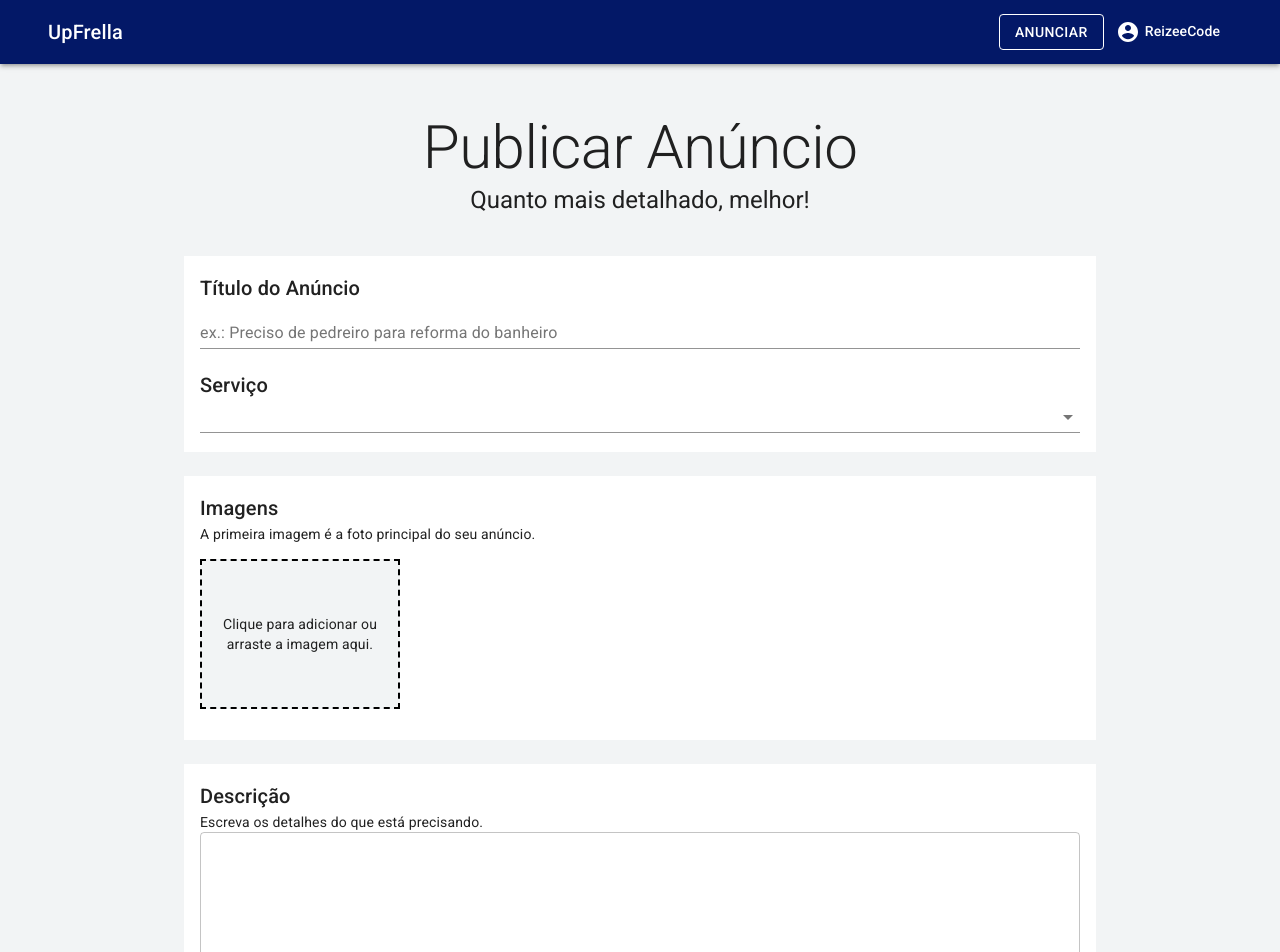
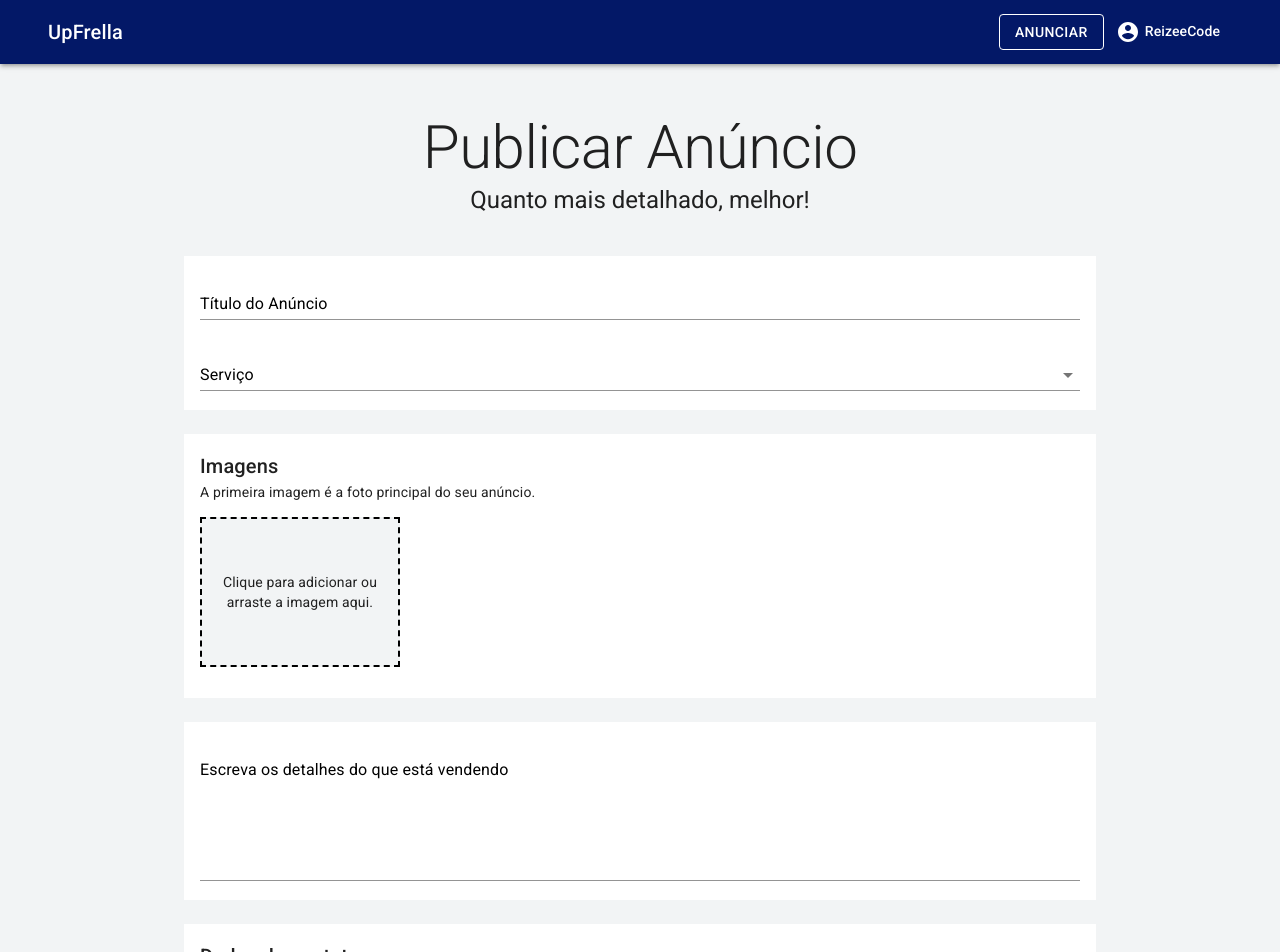
Before and after one commit to ReizeeCode/upfreela, a Next.js app: page /user/publish in a window 1280 px wide. Shown: the top 952 px of the page. Built offline with nearby package versions, Linux system fonts and the light colour scheme.

Commit message:
Validação do campo Descricao + Refatoração do FormControl na página 'publish'

```diff
--- a/pages/user/publish.js
+++ b/pages/user/publish.js
@@ -12,7 +12,9 @@ import {
   TextField,
   Typography,
   FormControl,
-  FormHelperText
+  FormHelperText,
+  Input,
+  InputLabel
 } from '@material-ui/core'
 
 import { useDropzone } from 'react-dropzone'
@@ -37,6 +39,10 @@ const useStyles = makeStyles((theme) => ({
     flexWrap: 'wrap',
     marginTop: 15,
   },
+  inputLabel: {
+    fontWeight: 400,
+    color: theme.palette.primary.main,
+  },
   dropzone: {
     display: 'flex',
     justifyContent: 'center',
@@ -47,7 +53,7 @@ const useStyles = makeStyles((theme) => ({
     height: 150,
     margin: '0 15px 15px 0',
     backgroundColor: theme.palette.background.default,
-    border: '2px dashed black'
+    border: '2px dashed black',
   },
   thumb: {
     position: 'relative',
@@ -87,9 +93,13 @@ const Publish = () => {
     title: yup.string()
       .min(6, 'Escreva um título com uma quantidade maior de caracteres')
       .max(100, 'Escreva um título com uma quantidade menor de caracteres')
-      .required('Obrigatório'),
+      .required('Campo requerido'),
 
-    nameService: yup.string().required('Obrigatório')
+    nameService: yup.string().required('Campo requerido'),
+
+    description: yup.string()
+      .min(30, 'Escreva um título com mais de 30 caracteres')
+      .required('Campo requerido'),
   })
 
   const classes = useStyles()
@@ -122,7 +132,8 @@ const Publish = () => {
       <Formik
         initialValues={{
           title: '',
-          nameService: ''
+          nameService: '',
+          description: ''
         }} //valores iniciais
         validationSchema={validationSchema} //isto é uma função
         onSubmit={(values) => {
@@ -151,33 +162,32 @@ const Publish = () => {
 
                 <br /><br />
 
+                {/* Container do campo Título e Serviço */}
                 <Container maxWidth="md" className={classes.boxContainer}>
                   <Box className={classes.box}>
-                    <Typography component="h6" variant="h6" color="textPrimary">
-                      Título do Anúncio
-                    </Typography>
-                    <TextField
+
+                    <FormControl error={errors.title} fullWidth>
+                      <InputLabel className={classes.inputLabel}>Título do Anúncio</InputLabel>
+                      <Input
                         name="title"
                         value={values.title}
                         onChange={handleChange}
-                      label="ex.: Preciso de pedreiro para reforma do banheiro"
-                      size="small"
-                      fullWidth={true} //(ocupa área toda do box)
-                      error={errors.title} //confere se existe algo em title
-                      helperText={errors.title} //texto que aparece no campo, exemplo: campo obrigatorio, puxando a informação do errors
+                        label="ex.: Preciso de um Pintor para uma parede 4X4"
                       />
+                      <FormHelperText>
+                        {errors.title}
+                      </FormHelperText>
+                    </FormControl>
 
                     <br /> <br />
-                    <Typography component="h6" variant="h6" color="textPrimary">
-                      Serviço
-                    </Typography>
+
                     <FormControl error={errors.nameService} fullWidth>
+                      <InputLabel className={classes.inputLabel}>Serviço</InputLabel>
                       <Select
                         name="nameService"
-                        value={values.category}
+                        value={values.nameService}
                         fullWidth
                         onChange={handleChange}
-
                       >
                         <MenuItem value="Pintura">Pintura</MenuItem>
                         <MenuItem value="Eletricista">Eletricista</MenuItem>
@@ -185,12 +195,14 @@ const Publish = () => {
                         <MenuItem value="Encanador">Encanador</MenuItem>
                       </Select>
                       <FormHelperText>
-                        { errors.nameService}
+                        {errors.nameService}
                       </FormHelperText>
                     </FormControl>
+
                   </Box>
                 </Container>
 
+                {/* Container de Imagens */}
                 <Container maxWidth="md" className={classes.boxContainer}>
                   <Box className={classes.box}>
                     <Typography component="h6" variant="h6" color="textPrimary">
@@ -236,23 +248,26 @@ const Publish = () => {
                   </Box>
                 </Container>
 
+                {/* Container do campo Descrição */}
                 <Container maxWidth="md" className={classes.boxContainer}>
                   <Box className={classes.box}>
-                    <Typography component="h6" variant="h6" color="textPrimary">
-                      Descrição
-                    </Typography>
-                    <Typography component="div" variant="body2" color="textPrimary">
-                      Escreva os detalhes do que está precisando.
-                    </Typography>
-                    <TextField
+                    <FormControl error={errors.description} fullWidth>
+                      <InputLabel className={classes.inputLabel}>Escreva os detalhes do que está vendendo</InputLabel>
+                      <Input
+                        name="description"
                         multiline
-                      minRows={6}
+                        rows={6}
                         variant="outlined"
-                      fullWidth
+                        onChange={handleChange}
                       />
+                      <FormHelperText>
+                        { errors.description }
+                      </FormHelperText>
+                    </FormControl>
                   </Box>
                 </Container>
 
+                {/* Container de contato */}
                 <Container maxWidth="md" className={classes.boxContainer}>
                   <Box className={classes.box}>
                     <Typography component="h6" variant="h6" color="textPrimary" gutterBottom>
```
Lines whose indentation alone changed are shown as unchanged.
